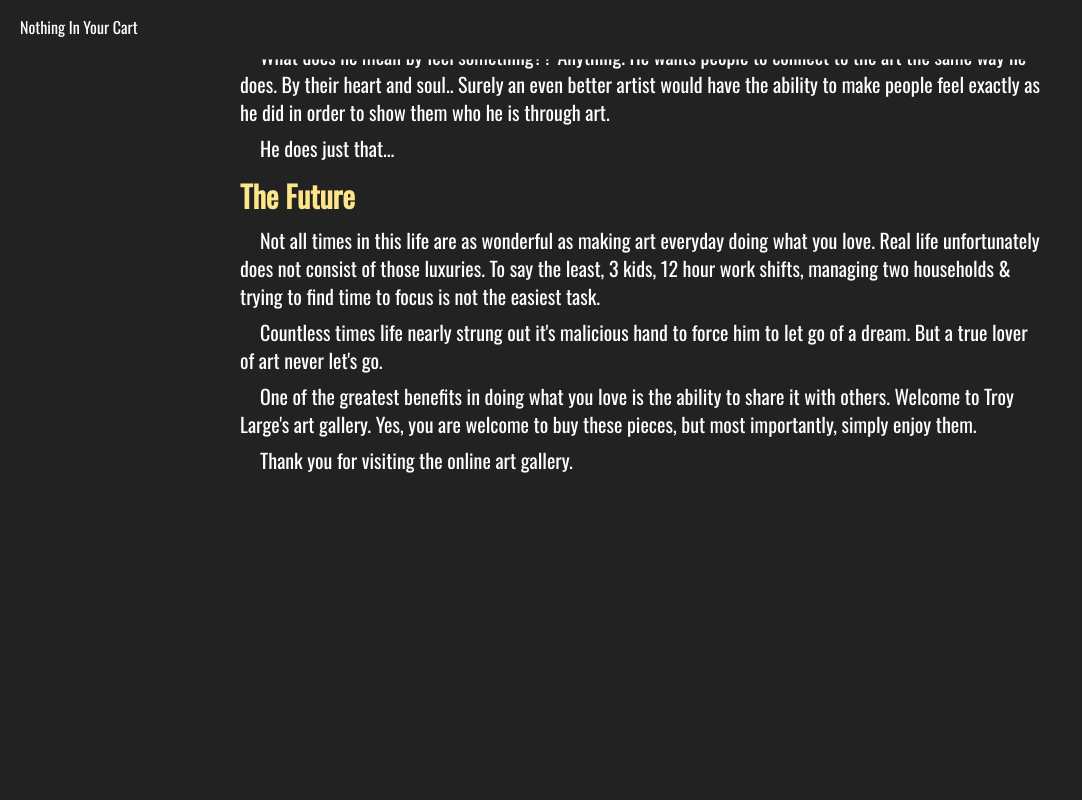
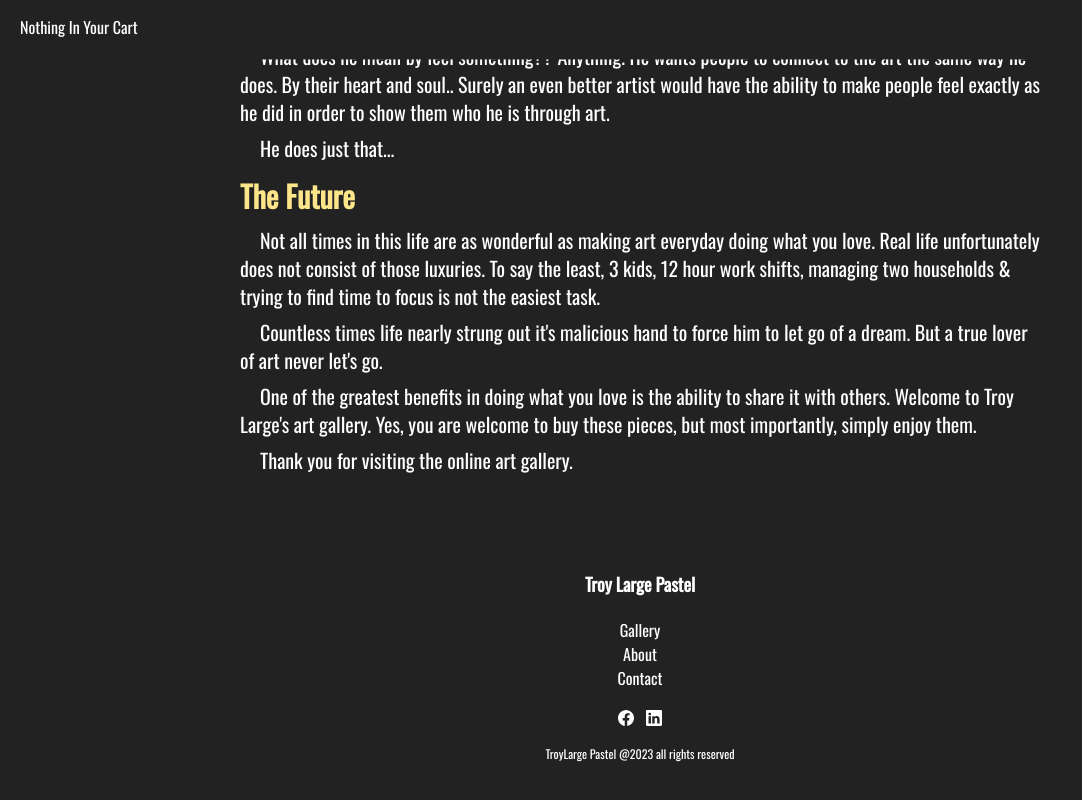
Before and after one commit to RyanLarge13/Troy-Large, a Next.js app: page /about in a window 1280 px wide. Shown: the part 811-1611 px from the top of the page, without its empty margins (0-1082 px from the left). Before the commit the page ends 1301 px from the top, so only its background shows below. Built offline with nearby package versions, Linux system fonts and the light colour scheme.

Commit message:
Imcluding a Footer

```diff
--- a/app/about/page.jsx
+++ b/app/about/page.jsx
@@ -1,5 +1,10 @@
 import Image from "next/image";
 import TroyLarge from "/public/assets/troy-large.jpg";
+
+export const metadata = {
+	title: "Troy Large - about",
+	description: "Troy Large from childhood to grandfather, a short backstory telling the world about this amazing artist"
+}
 
 const About = () => {
   return (
--- a/app/gallery/page.jsx
+++ b/app/gallery/page.jsx
@@ -1,6 +1,12 @@
 import mongoose from "mongoose";
 import { connectDB } from "@utils/connectDB.js";
 import MasonryGrid from "@components/MasonryGrid.jsx";
+
+export const metadata = {
+  title: "Troy Large - gallery",
+  description:
+    "View the gallery of Troy Large, and enjoy a collection of purchasable pastel art from an amazing painter!",
+};
 
 const getImages = async () => {
   try {
--- a/app/layout.jsx
+++ b/app/layout.jsx
@@ -1,6 +1,7 @@
 import "./globals.css";
 import Header from "@components/Header";
 import Cart from "@components/Cart";
+import Footer from "@components/Footer"
 
 export const metadata = {
   title: "Troy Large",
@@ -20,6 +21,7 @@ export default function RootLayout({ children }) {
         <Header />
         <main className="mt-20">{children}</main>
         <Cart />
+        <Footer/>
       </body>
     </html>
   );
--- /dev/null
+++ b/components/Footer.jsx
@@ -0,0 +1,27 @@
+import { BsFacebook, BsLinkedin } from "react-icons/bs";
+
+const Footer = () => {
+  return (
+    <footer className="flex flex-col justify-center items-center my-20">
+      <p className="text-lg font-semibold mb-5">Troy Large Pastel</p>
+      <ul className="text-center">
+        <li>
+          <a href="/gallery">Gallery</a>
+        </li>
+        <li>
+          <a href="/about">About</a>
+        </li>
+        <li>
+          <a href="/contact">Contact</a>
+        </li>
+      </ul>
+      <div className="flex justify-center items-center gap-x-3 my-5">
+        <BsFacebook />
+        <BsLinkedin />
+      </div>
+      <p className="text-xs">TroyLarge Pastel @2023 all rights reserved</p>
+    </footer>
+  );
+};
+
+export default Footer;
```
Also changed, not shown: app/painting/page.jsx (+0 -9 lines).
